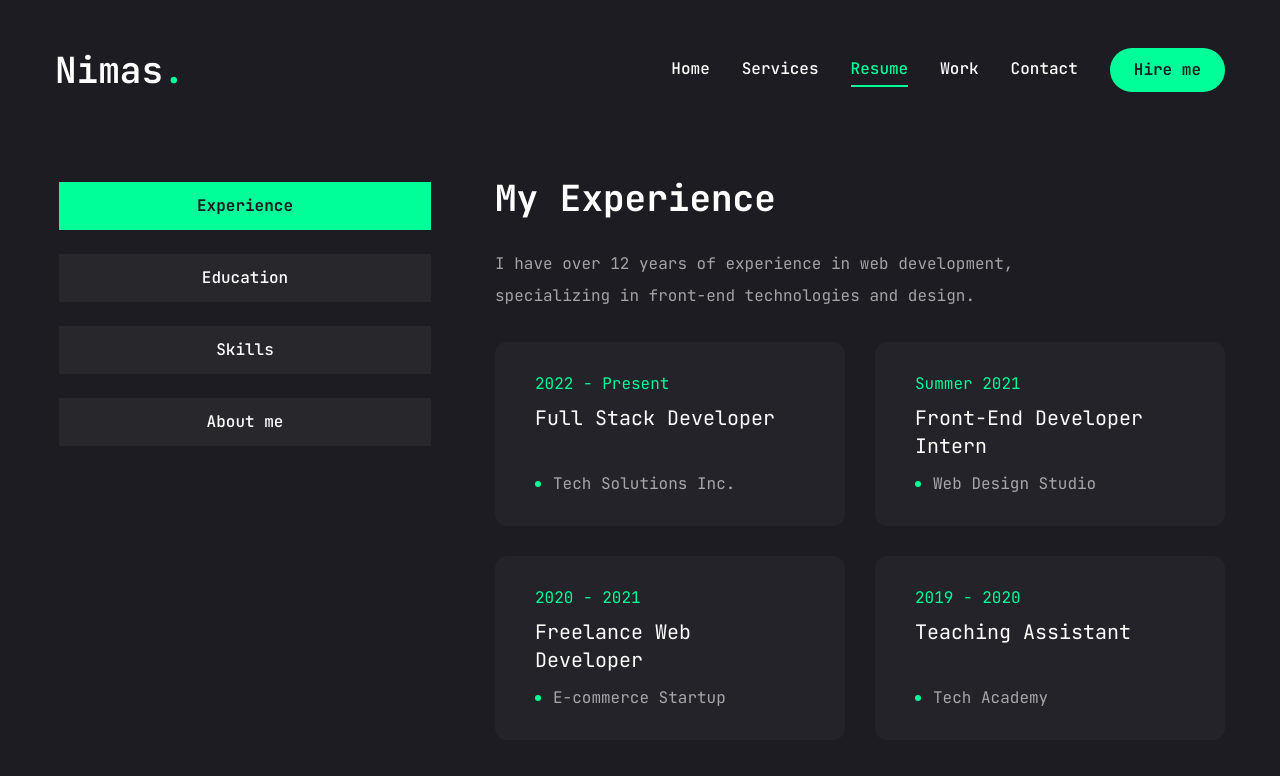
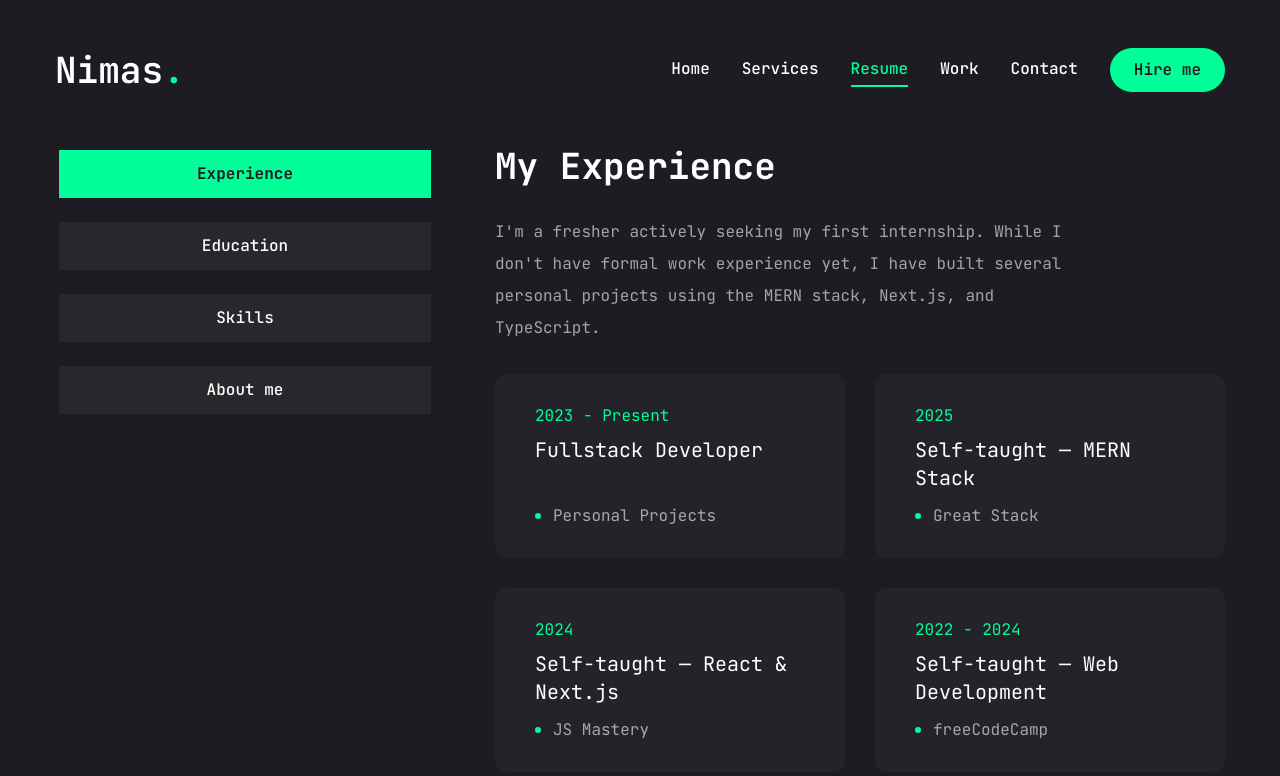
Before and after one commit to Kafoor-Nimas/my-portfolio, a Next.js app: page /resume in a window 1280 px wide. Shown: the top 776 px of the page. Built offline with nearby package versions, Linux system fonts and the light colour scheme.

Commit message:
updated resume page

```diff
--- a/app/resume/page.jsx
+++ b/app/resume/page.jsx
@@ -27,7 +27,7 @@ import {
 const about = {
   title: "About me",
   description:
-    "I'm passionate about web development and design, with a strong focus on creating user-friendly and visually appealing websites. I ",
+    "I'm a passionate Fullstack Developer and a BICT undergraduate at the University of Kelaniya. I specialize in the MERN stack and I'm currently expanding my skills in Next.js and TypeScript. I'm actively looking for an internship opportunity to grow and contribute.",
   info: [
     {
       fieldName: "Name",
@@ -37,14 +37,14 @@ const about = {
       fieldName: "Phone",
       fieldValue: "(+94) 778945679",
     },
-    {
-      fieldName: "Experience",
-      fieldValue: "12+ Years",
-    },
-    {
-      fieldName: "Skype",
-      fieldValue: "nimas.01",
-    },
+    // {
+    //   fieldName: "Experience",
+    //   fieldValue: "12+ Years",
+    // },
+    // {
+    //   fieldName: "Skype",
+    //   fieldValue: "nimas.01",
+    // },
     {
       fieldName: "Nationality",
       fieldValue: "Sri Lankan",
@@ -53,6 +53,15 @@ const about = {
       fieldName: "Email",
       fieldValue: "nimaskafoor@gmail.com",
     },
+    {
+      fieldName: "University",
+      fieldValue: "University of Kelaniya",
+    },
+    {
+      fieldName: "Degree",
+      fieldValue: "BICT (Undergraduate)",
+    },
+
     {
       fieldName: "Freelance",
       fieldValue: "Available",
@@ -69,38 +78,38 @@ const experience = {
   icon: "/assets/resume/badge.svg",
   title: "My Experience",
   description:
-    "I have over 12 years of experience in web development, specializing in front-end technologies and design.",
+    "I'm a fresher actively seeking my first internship. While I don't have formal work experience yet, I have built several personal projects using the MERN stack, Next.js, and TypeScript.",
   items: [
     {
-      company: "Tech Solutions Inc.",
-      position: "Full Stack Developer",
-      duration: "2022 - Present",
+      company: "Personal Projects",
+      position: "Fullstack Developer",
+      duration: "2023 - Present",
     },
     {
-      company: "Web Design Studio",
-      position: "Front-End Developer Intern",
-      duration: "Summer 2021",
+      company: "Great Stack",
+      position: "Self-taught — MERN Stack",
+      duration: "2025",
     },
     {
-      company: "E-commerce Startup",
-      position: "Freelance Web Developer",
-      duration: "2020 - 2021",
+      company: "JS Mastery",
+      position: "Self-taught — React & Next.js",
+      duration: "2024",
     },
     {
-      company: "Tech Academy",
-      position: "Teaching Assistant",
-      duration: "2019 - 2020",
+      company: "freeCodeCamp",
+      position: "Self-taught — Web Development",
+      duration: "2022 - 2024",
     },
-    {
-      company: "Digital Agency",
-      position: "UI/UX Designer",
-      duration: "2018 -2019",
-    },
-    {
-      company: "Software Development Firm",
-      position: "Junior Developer",
-      duration: "2017 - 2018",
-    },
+    // {
+    //   company: "Digital Agency",
+    //   position: "UI/UX Designer",
+    //   duration: "2018 -2019",
+    // },
+    // {
+    //   company: "Software Development Firm",
+    //   position: "Junior Developer",
+    //   duration: "2017 - 2018",
+    // },
   ],
 };
 
@@ -109,37 +118,37 @@ const education = {
   icon: "/assets/resume/cap.svg",
   title: "My education",
   description:
-    "Lorem ipsum dolor sit amet consectetur adipisicing elit. Eligendi officiis corrupti quae.",
+    "Currently pursuing a Bachelor of Information Communication Technology at the University of Kelaniya, while continuously learning through reputable online platforms.",
   items: [
     {
-      institution: "Online Course Platform",
-      degree: "Full Stack Web Development Bootcamp",
-      duration: "2023",
+      institution: "University of Kelaniya",
+      degree: "BICT (Undergraduate)",
+      duration: "2023 - Present",
     },
     {
-      institution: "Codecademy",
-      degree: "Front-end Track",
-      duration: "2022",
+      institution: "Great Stack (YouTube)",
+      degree: "MERN Stack Development",
+      duration: "2025",
     },
     {
-      institution: "Online Course",
-      degree: "Programming Course",
-      duration: "2020-2021",
+      institution: "JS Mastery (YouTube)",
+      degree: "React & Next.js Development",
+      duration: "2024",
     },
     {
-      institution: "Tech Institute",
-      degree: "Certified Web Developer",
-      duration: "2019",
+      institution: "freeCodeCamp",
+      degree: "Responsive Web Design & JavaScript",
+      duration: "2022 - 2024",
     },
     {
-      institution: "Design School",
-      degree: "Diploma in Graphic Design",
-      duration: "2016 - 2018",
+      institution: "Polonnaruwa Muslim National College",
+      degree: "G.C.E. Advanced Level (A/L)",
+      duration: "2019 - 2021",
     },
     {
-      institution: "Community Collage",
-      degree: "Associate Degree in Computer Science",
-      duration: "2014 - 2016",
+      institution: "Polonnaruwa Almina Muslim Kanista Vidyalaya",
+      degree: "G.C.E. Ordinary Level (O/L) — Grade 1 to 11",
+      duration: "2008 - 2019",
     },
   ],
 };
@@ -148,7 +157,7 @@ const education = {
 const skills = {
   title: "My skills",
   description:
-    "Lorem ipsum dolor sit amet consectetur adipisicing elit. Eligendi officiis corrupti quae.",
+    "Technologies and tools I use to build full-stack web applications and modern user interfaces.",
   skillList: [
     {
       icon: <FaHtml5 />,
@@ -175,6 +184,10 @@ const skills = {
       name: "tailwind css",
     },
     {
+      icon: <SiTypescript />,
+      name: "TypeScript",
+    },
+    {
       icon: <FaNodeJs />,
       name: "node.js",
     },
@@ -193,10 +206,6 @@ const skills = {
     {
       icon: <SiPostgresql />,
       name: "PostgreSQL",
-    },
-    {
-      icon: <SiTypescript />,
-      name: "TypeScript",
     },
     {
       icon: <SiGithub />,
```
